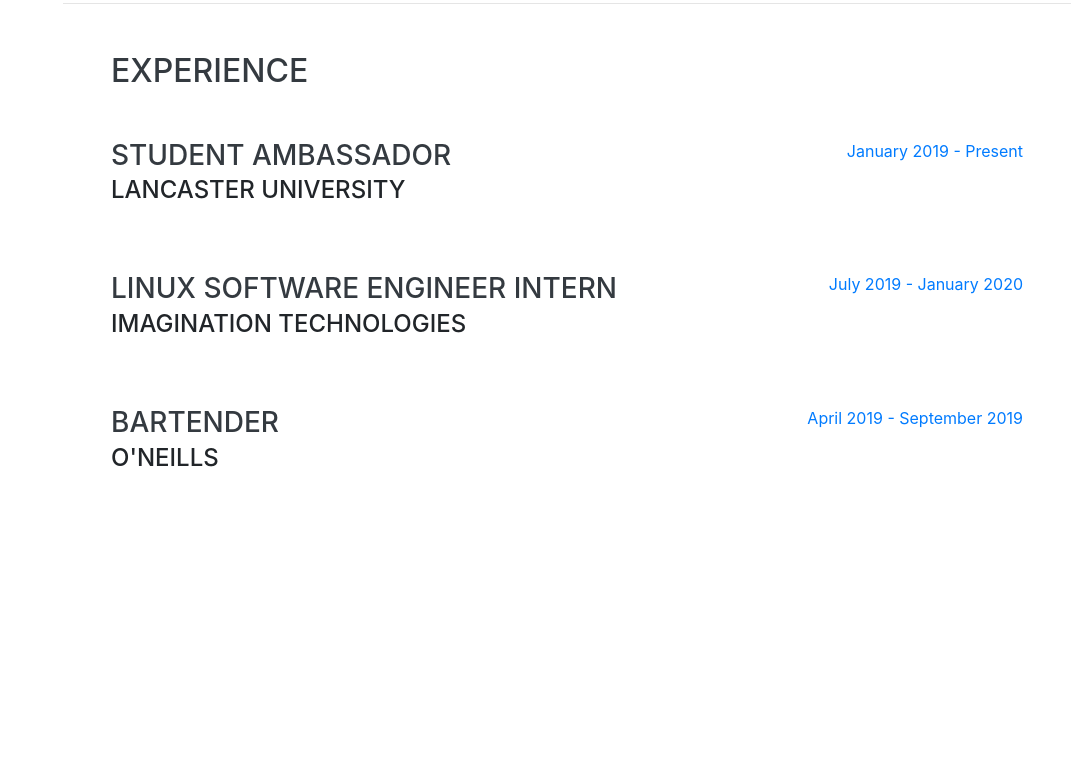
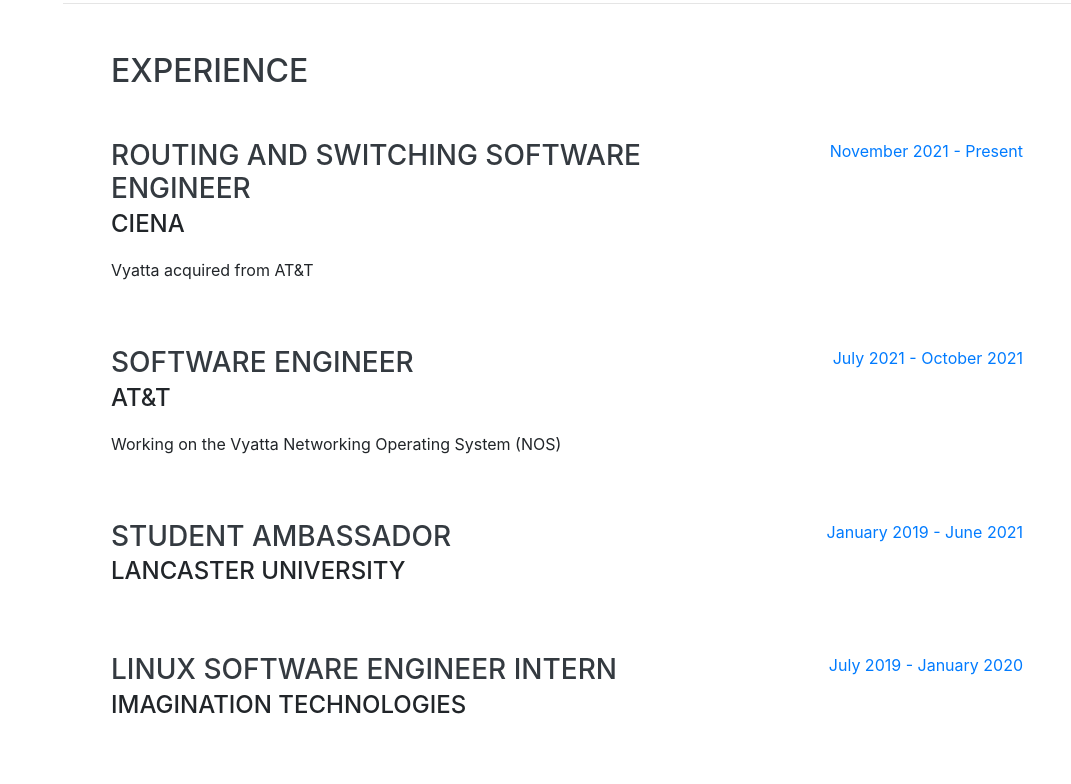
Before and after one commit to CianOSullivan/Portfolio, a website with bundled scripts: page index.html in a window 1280 px wide. Shown: the part 1840-2624 px from the top of the page, without its empty margins (209-1280 px from the left). Built offline with nearby package versions, Linux system fonts and the light colour scheme; a web font is replaced by a local one.

Commit message:
Update with new job

```diff
--- a/index.html
+++ b/index.html
@@ -69,7 +69,7 @@
         <div class="subheading mb-5">Lancaster University · London ·
           <a href="mailto:name@email.com">cnosulli@gmail.com</a>
         </div>
-        <p class="lead mb-5">I am a final year Computer Science Undergraduate student at Lancaster University looking to work in the financial technology sector. I am particularly interested in low-level computing such as CPU architecture and operating systems. I have completed a minor in Economics as this is a field which also interests me. </p>
+        <p class="lead mb-5">I am a recent Computer Science graduate of Lancaster University, working as a Routing and Switching Software Engineer at Ciena. Currently developing the Vyatta Network Operating System for highly-scalable, world-class telecommunications. I am particularly interested in low-level computing such as CPU architecture, networking, and operating systems.</p>
         <div class="social-icons">
           <a href="https://www.linkedin.com/in/cosulli/" target="_blank">
             <i class="fab fa-linkedin-in"></i>
@@ -117,11 +117,33 @@
 
         <div class="resume-item d-flex flex-column flex-md-row justify-content-between mb-5">
           <div class="resume-content">
+            <h3 class="mb-0">Routing and Switching Software Engineer</h3>
+            <div class="subheading mb-3">Ciena</div>
+            <p>Vyatta acquired from AT&T</p>
+          </div>
+          <div class="resume-date text-md-right">
+            <span class="text-primary">November 2021 - Present</span>
+          </div>
+        </div>
+
+        <div class="resume-item d-flex flex-column flex-md-row justify-content-between mb-5">
+          <div class="resume-content">
+            <h3 class="mb-0">Software Engineer</h3>
+            <div class="subheading mb-3">AT&T</div>
+			<p>Working on the Vyatta Networking Operating System (NOS)</p>
+          </div>
+          <div class="resume-date text-md-right">
+            <span class="text-primary">July 2021 - October 2021</span>
+          </div>
+        </div>
+
+        <div class="resume-item d-flex flex-column flex-md-row justify-content-between mb-5">
+          <div class="resume-content">
             <h3 class="mb-0">Student Ambassador</h3>
             <div class="subheading mb-3">Lancaster University</div>
           </div>
           <div class="resume-date text-md-right">
-            <span class="text-primary">January 2019 - Present</span>
+            <span class="text-primary">January 2019 - June 2021</span>
           </div>
         </div>
 
@@ -161,7 +183,7 @@
 
                 <div class="subheading mb-3">Bachelor of Science (Hons)</div>
                 <div>Computer Science · Minor in Economics</div>
-                <p>Grade: 1st (Predicted)</p>
+                <p>Grade Achieved: 1st Class</p>
 
             </div>
                     <div class="resume-date text-md-right float-sm-right">
```
